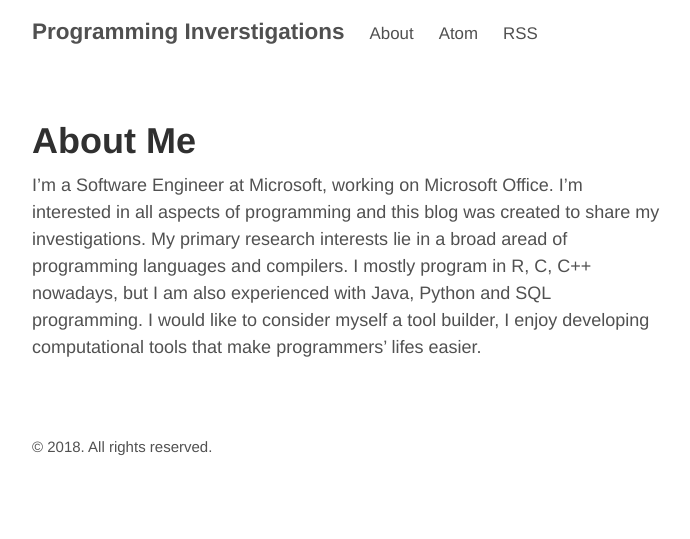
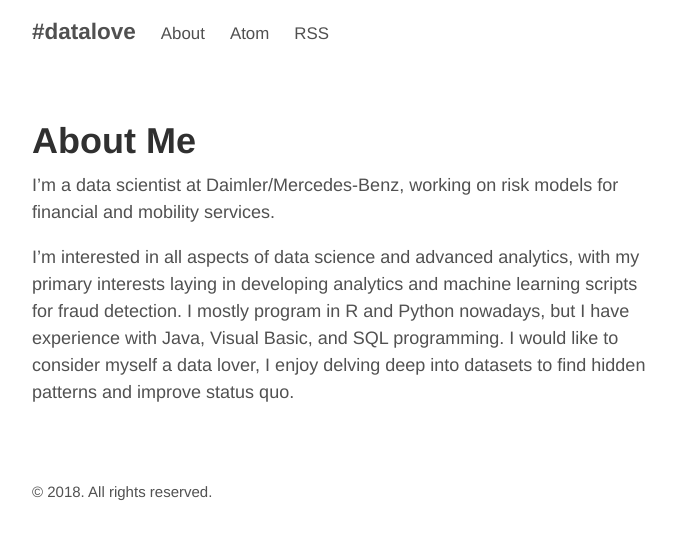
Before and after one commit to loopingleo/blog, a Jekyll site: the page built from about.md, in a window 1280 px wide. Shown: the top 539 px of the page, without its empty margins (293-983 px from the left). Built offline with Jekyll 4.4.1, drawn with Linux system fonts in a browser that asks for light colours; Markdown is read by kramdown in place of the engine named in the settings.

Commit message:
initial commit

```diff
--- a/_config.yml
+++ b/_config.yml
@@ -5,27 +5,27 @@ redcarpet:
 permalink:           pretty
 
 # Setup
-title:               Programming Inverstigations
+title:               '#datalove'
 tagline:             ''
 description:         ''
-home:                http://romantsegelskyi.github.io
-url:                 http://romantsegelskyi.github.io/pi-blog
-baseurl:             /pi-blog/
+home:                http://loopingleo.github.io
+url:                 http://loopingleo.github.io/blog
+baseurl:             /blog/
 paginate:            5
 paginate_path:       "/page:num/"
 exclude:             ['posts']
 
 # About/contact
 author:
-name:              Roman Tsegelskyi
-url:               http://romantsegelskyi.github.io
-email:             romantsegelskyi@gmail.com
+name:              Leonhard Raßl
+url:               http://loopingleo.github.io
+email:             LeonhardRassl@gmail.com
 
 # Custom vars
 version:             1.0.0
 
 ## This is the list of pages to include in the header of the website.
 pages_list:
-  About: '/pi-blog/about'
-  Atom: '/pi-blog/atom.xml'
-  RSS: '/pi-blog/rss.xml'
+  About: '/blog/about'
+  Atom: '/blog/atom.xml'
+  RSS: '/blog/rss.xml'
--- a/_includes/comments.html
+++ b/_includes/comments.html
@@ -2,7 +2,7 @@
 <div id="disqus_thread"></div>
 <script type="text/javascript">
     /* * * CONFIGURATION VARIABLES * * */
-    var disqus_shortname = 'programminginvestigations';
+    var disqus_shortname = 'datalove';
 
     /* * * DON'T EDIT BELOW THIS LINE * * */
     (function() {
--- a/_includes/google_analytics.html
+++ b/_includes/google_analytics.html
@@ -4,7 +4,7 @@
   m=s.getElementsByTagName(o)[0];a.async=1;a.src=g;m.parentNode.insertBefore(a,m)
   })(window,document,'script','//www.google-analytics.com/analytics.js','ga');
 
-  ga('create', 'UA-63678079-1', 'auto');
+  ga('create', 'UA-125023604-1', 'auto');
   ga('send', 'pageview');
 
 </script>
--- a/about.md
+++ b/about.md
@@ -3,4 +3,6 @@ layout: page
 title: About Me
 ---
 
-I'm a Software Engineer at Microsoft, working on Microsoft Office. I'm interested in all aspects of programming and this blog was created to share my investigations. My primary research interests lie in a broad aread of programming languages and compilers. I mostly program in R, C, C++ nowadays, but I am also experienced with Java, Python and SQL programming. I would like to consider myself a tool builder, I enjoy developing computational tools that make programmers' lifes easier.
+I'm a data scientist at Daimler/Mercedes-Benz, working on risk models for financial and mobility services.
+
+I'm interested in all aspects of data science and advanced analytics, with my primary interests laying in developing analytics and machine learning scripts for fraud detection. I mostly program in R and Python nowadays, but I have experience with Java, Visual Basic, and SQL programming. I would like to consider myself a data lover, I enjoy delving deep into datasets to find hidden patterns and improve status quo.
```
Also changed, not shown: README.md, 1 other file.
